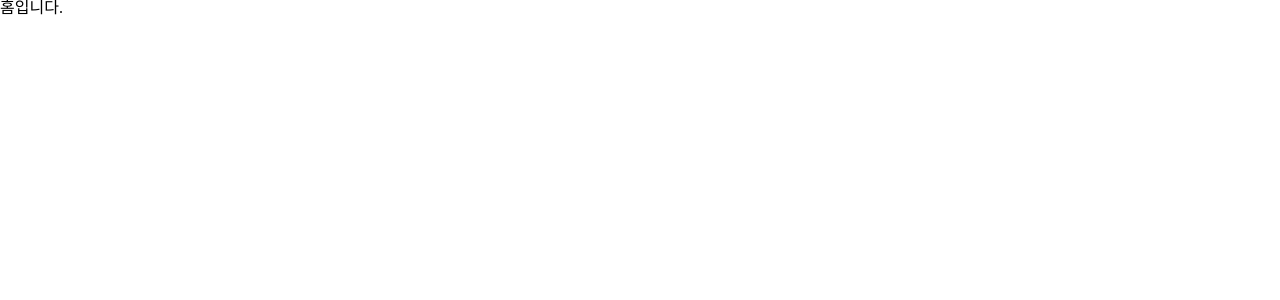
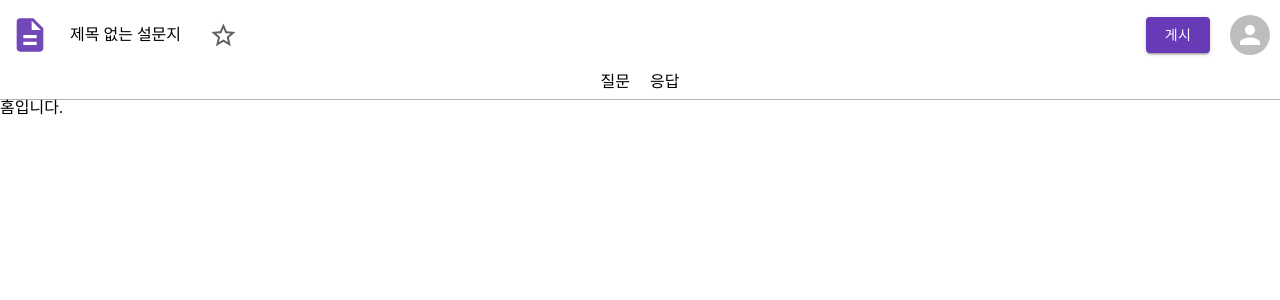
Before and after one commit to priestone/google_form, a React (Create React App) app: page /#/ in a window 1280 px wide. Shown: the top 300 px of the page. Built offline with nearby package versions, Linux system fonts and the light colour scheme.

Commit message:
Header style setting

```diff
--- a/package.json
+++ b/package.json
@@ -3,6 +3,11 @@
   "version": "0.1.0",
   "private": true,
   "dependencies": {
+    "@emotion/react": "^11.14.0",
+    "@emotion/styled": "^11.14.0",
+    "@mui/icons-material": "^6.4.3",
+    "@mui/material": "^6.4.3",
+    "@mui/styled-engine-sc": "^6.4.3",
     "cra-template-typescript": "1.2.0",
     "react": "^18.2.0",
     "react-dom": "^18.2.0",
--- a/public/index.html
+++ b/public/index.html
@@ -1,5 +1,5 @@
 <!DOCTYPE html>
-<html lang="en">
+<html lang="ko">
   <head>
     <meta charset="utf-8" />
     <link rel="icon" href="%PUBLIC_URL%/favicon.ico" />
@@ -10,34 +10,11 @@
       content="Web site created using create-react-app"
     />
     <link rel="apple-touch-icon" href="%PUBLIC_URL%/logo192.png" />
-    <!--
-      manifest.json provides metadata used when your web app is installed on a
-      user's mobile device or desktop. See https://developers.google.com/web/fundamentals/web-app-manifest/
-    -->
     <link rel="manifest" href="%PUBLIC_URL%/manifest.json" />
-    <!--
-      Notice the use of %PUBLIC_URL% in the tags above.
-      It will be replaced with the URL of the `public` folder during the build.
-      Only files inside the `public` folder can be referenced from the HTML.
-
-      Unlike "/favicon.ico" or "favicon.ico", "%PUBLIC_URL%/favicon.ico" will
-      work correctly both with client-side routing and a non-root public URL.
-      Learn how to configure a non-root public URL by running `npm run build`.
-    -->
-    <title>React App</title>
+    <title>Google Form</title>
   </head>
   <body>
     <noscript>You need to enable JavaScript to run this app.</noscript>
     <div id="root"></div>
-    <!--
-      This HTML file is a template.
-      If you open it directly in the browser, you will see an empty page.
-
-      You can add webfonts, meta tags, or analytics to this file.
-      The build step will place the bundled scripts into the <body> tag.
-
-      To begin the development, run `npm start` or `yarn start`.
-      To create a production bundle, use `npm run build` or `yarn build`.
-    -->
   </body>
 </html>
--- a/src/components/Header.tsx
+++ b/src/components/Header.tsx
@@ -1,12 +1,91 @@
 import styled from "styled-components";
-
+import DescriptionIcon from "@mui/icons-material/Description";
+import StarBorderOutlinedIcon from "@mui/icons-material/StarBorderOutlined";
+import { Avatar, Button, IconButton } from "@mui/material";
 const Container = styled.div`
   width: 100%;
   height: 100px;
+  /* background-color: salmon; */
+  border-bottom: 1px solid rgba(0, 0, 0, 0.3);
 `;
 
+const UpContainer = styled.div`
+  width: 100%;
+  height: 70px;
+  /* background-color: green; */
+  padding: 10px;
+  display: flex;
+  align-items: center;
+  justify-content: space-between;
+`;
+
+const Logo = styled.div`
+  display: flex;
+  align-items: center;
+  justify-content: space-between;
+  svg {
+    font-size: 2.5rem;
+    color: rgb(114, 72, 185);
+  }
+`;
+
+const Title = styled.div`
+  margin: 0 20px;
+`;
+
+const Option = styled.div`
+  display: flex;
+  align-items: center;
+  justify-content: space-between;
+  gap: 20px;
+`;
+
+const DownContainer = styled.div`
+  width: 100%;
+  height: 30px;
+  display: flex;
+  align-items: end;
+  justify-content: center;
+  padding: 0 0 0px 0;
+`;
+
+const Edit = styled.div`
+  display: flex;
+  align-items: center;
+  justify-content: space-between;
+  padding: 0 0 10px 0;
+  gap: 20px;
+`;
+const Question = styled.div``;
+const Response = styled.div``;
 const Header = () => {
-  return <Container></Container>;
+  return (
+    <Container>
+      <UpContainer>
+        <Logo>
+          <DescriptionIcon></DescriptionIcon>
+          <Title>제목 없는 설문지</Title>
+          <IconButton>
+            <StarBorderOutlinedIcon
+              style={{ color: "#1d1d1d", fontSize: "1.8rem", opacity: 0.7 }}
+            ></StarBorderOutlinedIcon>
+          </IconButton>
+        </Logo>
+        <Option>
+          <Button variant="contained" style={{ backgroundColor: "#673ab7" }}>
+            게시
+          </Button>
+          <Avatar></Avatar>
+        </Option>
+      </UpContainer>
+      <DownContainer>
+        <Edit>
+          <Question>질문</Question>
+          <Response>응답</Response>
+        </Edit>
+      </DownContainer>
+    </Container>
+  );
 };
 
 export default Header;
--- a/src/pages/Home.tsx
+++ b/src/pages/Home.tsx
@@ -1,5 +1,17 @@
+import styled from "styled-components";
+import Header from "../components/Header";
+
+const Container = styled.div`
+  width: 100%;
+  height: 100vh;
+`;
 const Home = () => {
-  return <>홈입니다.</>;
+  return (
+    <Container>
+      <Header />
+      홈입니다.
+    </Container>
+  );
 };
 
 export default Home;
```
Also changed, not shown: 1 other file (tests, documents, lock files or other folders).
